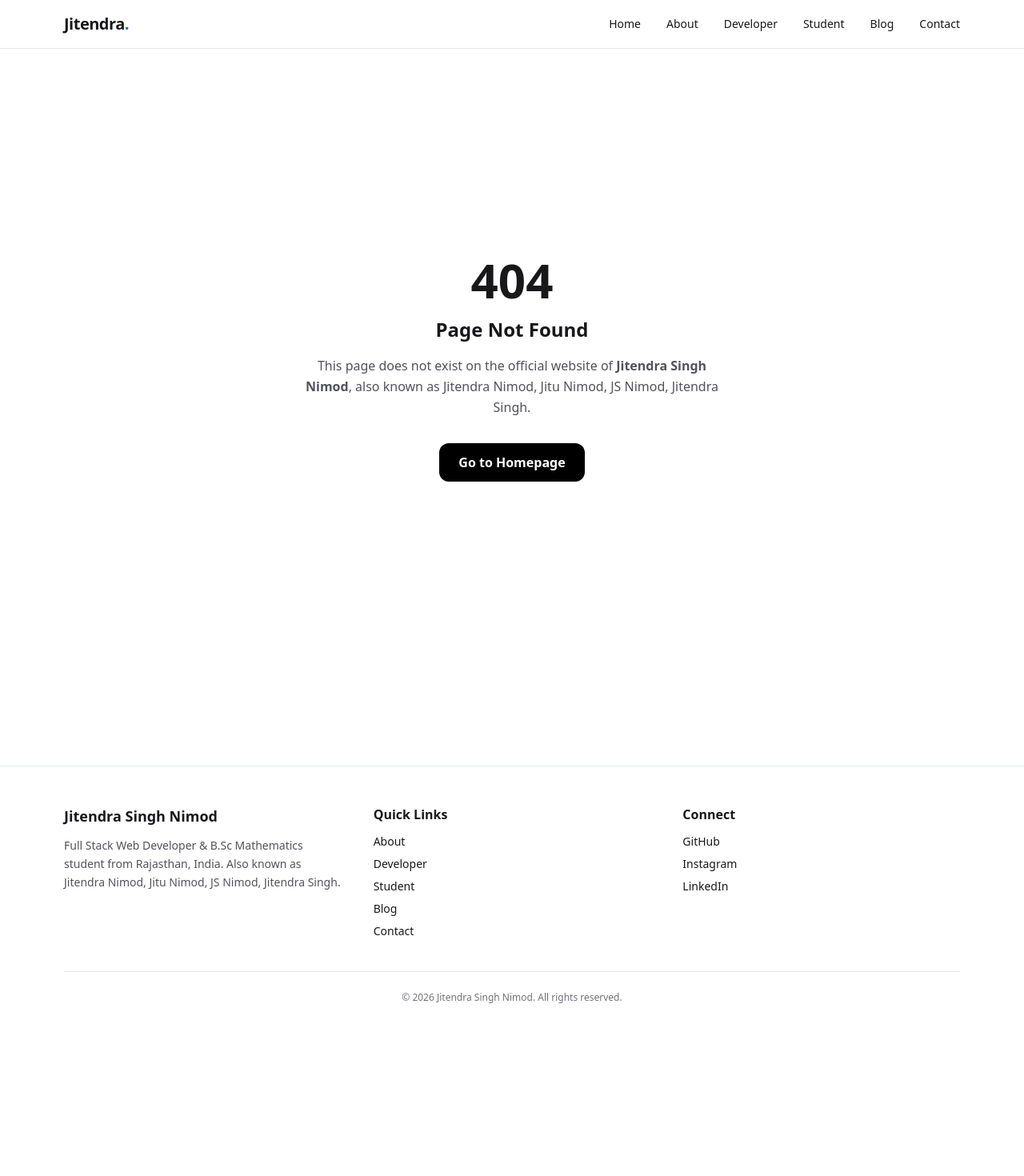
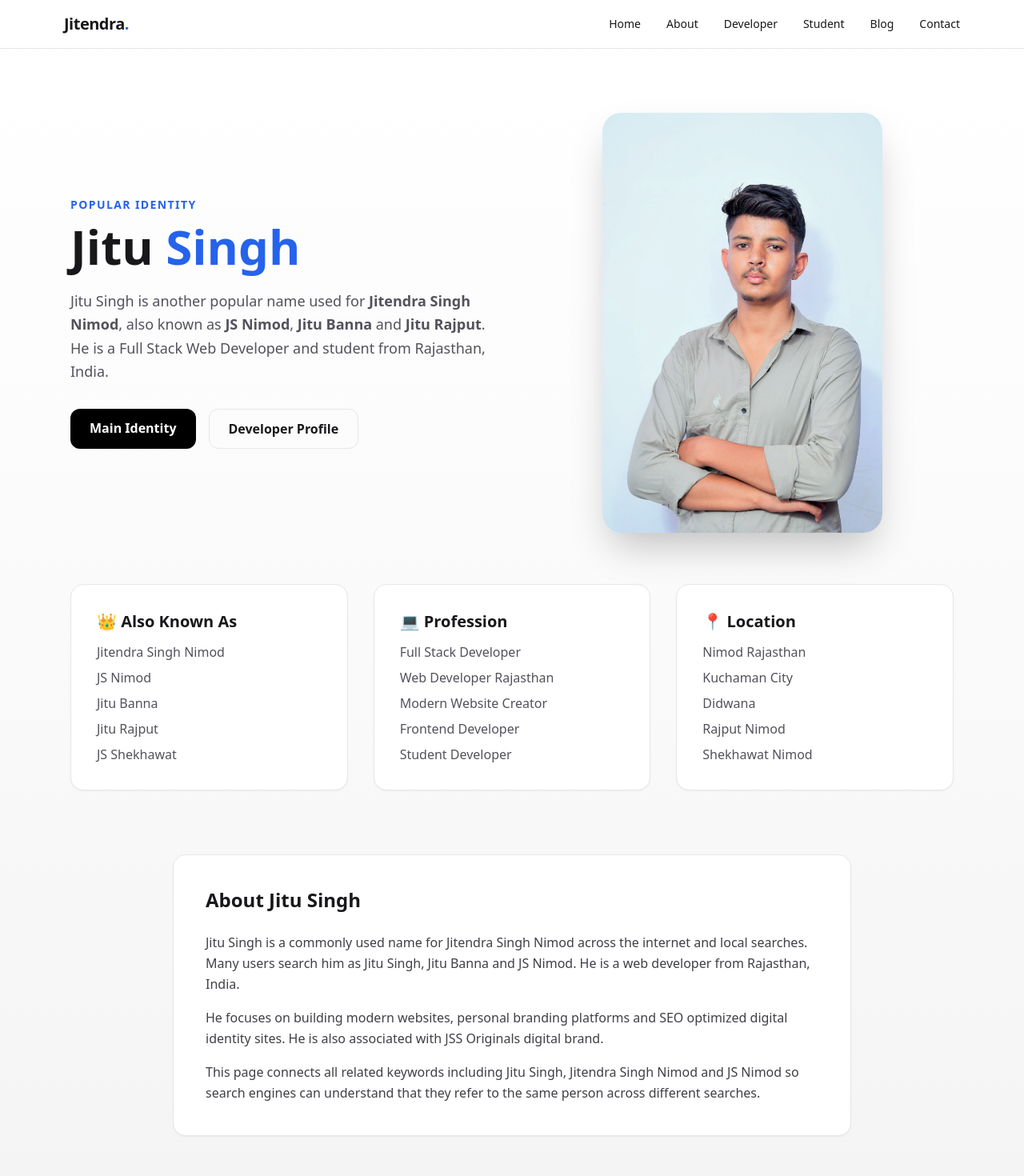
Before and after one commit to jitendramath/Jitendra-Singh-Nimod, a Next.js app: page /jitu-singh in a window 1280 px wide. Before the commit this address had no page. Shown: the top 1470 px of the page at 80% size. Before the commit the page ends 1303 px from the top, so only its background shows below. Built offline with nearby package versions, Linux system fonts and the light colour scheme.

Commit message:
Create page.js

```diff
--- /dev/null
+++ b/src/app/jitu-singh/page.js
@@ -0,0 +1,130 @@
+export const metadata = {
+  title: "Jitu Singh | Jitendra Singh Nimod | JS Nimod Rajasthan",
+  description:
+    "Jitu Singh also known as Jitendra Singh Nimod, JS Nimod and Jitu Rajput is a Full Stack Web Developer from Rajasthan, India.",
+};
+
+export default function Page() {
+  return (
+    <div className="min-h-screen bg-gradient-to-b from-white via-zinc-50 to-zinc-100">
+
+      {/* HERO */}
+      <section className="max-w-6xl mx-auto px-6 pt-20 pb-16">
+        <div className="grid md:grid-cols-2 gap-12 items-center">
+
+          <div>
+            <p className="text-sm font-semibold text-blue-600 mb-3 uppercase tracking-widest">
+              Popular Identity
+            </p>
+
+            <h1 className="text-4xl md:text-6xl font-extrabold text-zinc-900 leading-tight">
+              Jitu <span className="text-blue-600">Singh</span>
+            </h1>
+
+            <p className="mt-6 text-lg text-zinc-600 leading-relaxed">
+              Jitu Singh is another popular name used for <b>Jitendra Singh Nimod</b>,
+              also known as <b>JS Nimod</b>, <b>Jitu Banna</b> and <b>Jitu Rajput</b>.
+              He is a Full Stack Web Developer and student from Rajasthan, India.
+            </p>
+
+            <div className="flex gap-4 mt-8">
+              <a
+                href="/jitendra-singh"
+                className="px-6 py-3 rounded-xl bg-black text-white font-semibold hover:bg-zinc-800 transition"
+              >
+                Main Identity
+              </a>
+
+              <a
+                href="/developer-profile"
+                className="px-6 py-3 rounded-xl border font-semibold hover:bg-zinc-100 transition"
+              >
+                Developer Profile
+              </a>
+            </div>
+          </div>
+
+          <div className="flex justify-center">
+            <img
+              src="/images/main/jitendra-singh-nimod.jpg"
+              alt="Jitu Singh"
+              className="rounded-3xl shadow-2xl w-[350px]"
+            />
+          </div>
+
+        </div>
+      </section>
+
+      {/* INFO GRID */}
+      <section className="max-w-6xl mx-auto px-6 pb-20">
+        <div className="grid md:grid-cols-3 gap-8">
+
+          <div className="bg-white p-8 rounded-2xl border shadow-sm">
+            <h3 className="font-bold text-xl mb-3">👑 Also Known As</h3>
+            <ul className="text-zinc-600 space-y-2">
+              <li>Jitendra Singh Nimod</li>
+              <li>JS Nimod</li>
+              <li>Jitu Banna</li>
+              <li>Jitu Rajput</li>
+              <li>JS Shekhawat</li>
+            </ul>
+          </div>
+
+          <div className="bg-white p-8 rounded-2xl border shadow-sm">
+            <h3 className="font-bold text-xl mb-3">💻 Profession</h3>
+            <ul className="text-zinc-600 space-y-2">
+              <li>Full Stack Developer</li>
+              <li>Web Developer Rajasthan</li>
+              <li>Modern Website Creator</li>
+              <li>Frontend Developer</li>
+              <li>Student Developer</li>
+            </ul>
+          </div>
+
+          <div className="bg-white p-8 rounded-2xl border shadow-sm">
+            <h3 className="font-bold text-xl mb-3">📍 Location</h3>
+            <ul className="text-zinc-600 space-y-2">
+              <li>Nimod Rajasthan</li>
+              <li>Kuchaman City</li>
+              <li>Didwana</li>
+              <li>Rajput Nimod</li>
+              <li>Shekhawat Nimod</li>
+            </ul>
+          </div>
+
+        </div>
+      </section>
+
+      {/* LONG SEO */}
+      <section className="max-w-4xl mx-auto px-6 pb-24">
+        <div className="bg-white rounded-2xl p-10 border shadow-sm">
+
+          <h2 className="text-2xl font-bold mb-6">
+            About Jitu Singh
+          </h2>
+
+          <p className="text-zinc-700 leading-relaxed mb-4">
+            Jitu Singh is a commonly used name for Jitendra Singh Nimod across
+            the internet and local searches. Many users search him as Jitu
+            Singh, Jitu Banna and JS Nimod. He is a web developer from Rajasthan,
+            India.
+          </p>
+
+          <p className="text-zinc-700 leading-relaxed mb-4">
+            He focuses on building modern websites, personal branding platforms
+            and SEO optimized digital identity sites. He is also associated with
+            JSS Originals digital brand.
+          </p>
+
+          <p className="text-zinc-700 leading-relaxed">
+            This page connects all related keywords including Jitu Singh,
+            Jitendra Singh Nimod and JS Nimod so search engines can understand
+            that they refer to the same person across different searches.
+          </p>
+
+        </div>
+      </section>
+
+    </div>
+  );
+}
```
